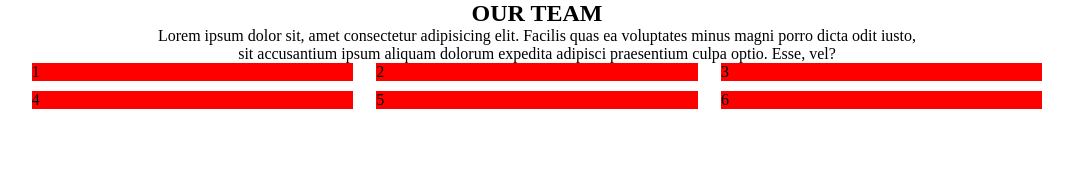
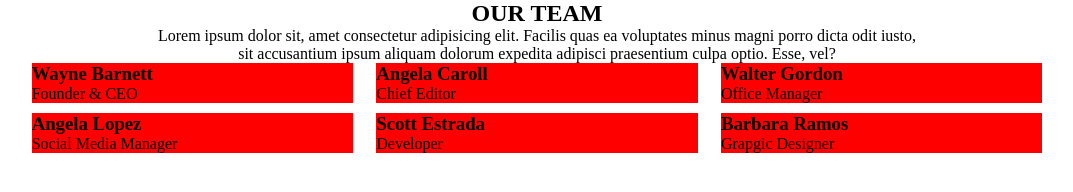
Before and after one commit to alessandro-barate/js-our-team, a plain HTML site: page index.html in a window 1280 px wide. Shown: the whole page, without its empty margins (103-1176 px from the left). Drawn offline with Linux system fonts and the light colour scheme.

```diff
--- a/index.html
+++ b/index.html
@@ -18,14 +18,7 @@
             culpa optio. Esse, vel?
           </p>
         </div>
-        <div class="col">
-          <div class="col-33">1</div>
-          <div class="col-33">2</div>
-          <div class="col-33">3</div>
-          <div class="col-33">4</div>
-          <div class="col-33">5</div>
-          <div class="col-33">6</div>
-        </div>
+        <div class="col"></div>
       </div>
     </div>
 
--- a/javascript/main.js
+++ b/javascript/main.js
@@ -1,44 +1,66 @@
 "use strict";
 
-const members = [
+const team = [
   {
-    nome: "Wayne Barnett",
+    name: "Wayne Barnett",
     role: "Founder & CEO",
     image: "wayne-barnett-founder-ceo.jpg",
   },
   {
-    nome: "Angela Caroll",
+    name: "Angela Caroll",
     role: "Chief Editor",
     image: "angela-caroll-chief-editor.jpg",
   },
   {
-    nome: "Walter Gordon",
+    name: "Walter Gordon",
     role: "Office Manager",
     image: "walter-gordon-office-manager.jpg",
   },
   {
-    nome: "Angela Lopez",
+    name: "Angela Lopez",
     role: "Social Media Manager",
     image: "angela-lopez-social-media-manager.jpg",
   },
   {
-    nome: "Scott Estrada",
+    name: "Scott Estrada",
     role: "Developer",
     image: "scott-estrada-developer.jpg",
   },
   {
-    nome: "Barbara Ramos",
+    name: "Barbara Ramos",
     role: "Grapgic Designer",
     image: "barbara-ramos-graphic-designer.jpg",
   },
 ];
 
-console.log(members);
-console.log(members[0]);
-console.log(members[1]);
-console.log(members[2]);
-console.log(members[3]);
-console.log(members[4]);
-console.log(members[5]);
+console.log(team);
+console.log(team[0]);
+console.log(team[1]);
+console.log(team[2]);
+console.log(team[3]);
+console.log(team[4]);
+console.log(team[5]);
 
-for (let i = 0; i < members.length; i++) {}
+const col = document.querySelector(".col");
+
+// Itero su ogni elemento dell'array
+for (let i = 0; i < team.length; i++) {
+  const teamMember = team[i];
+
+  // Creo gli elementi div col33 e gli aggiungo la classe col-33
+  const col33 = document.createElement("col-33");
+  col33.classList.add("col-33");
+
+  // Creo gli elementi h3 e gli appendo la chiave name dei vari oggetti, li appendo a loro volta alla col33
+  const h3 = document.createElement("h3");
+  h3.append(teamMember.name);
+  col33.append(h3);
+
+  // Creo gli elementi span e gli appendo la chiave role dei vari oggetti, li appendo a loro volta alla col33
+  const span = document.createElement("span");
+  span.append(teamMember.role);
+  col33.append(span);
+
+  // Appendo al div col i vari div col33
+  col.append(col33);
+}
```
Also changed, not shown: 1 other file.
